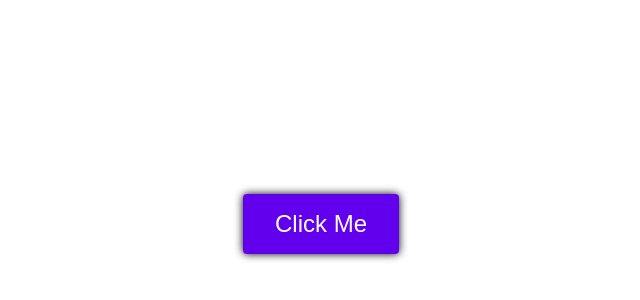
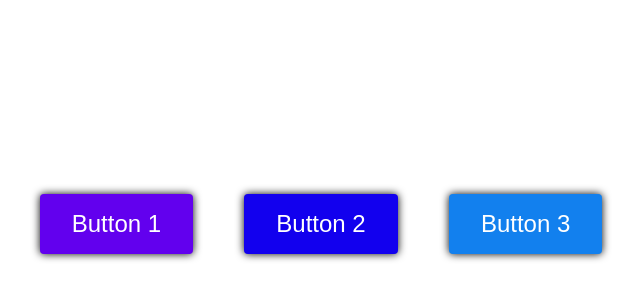
Before and after one commit to xspize/interaction-design, a React (Create React App) app: page /Week-3 in a window 1280 px wide. Shown: the part 176-476 px from the top of the page, without its empty margins (319-959 px from the left). Built offline with nearby package versions, Linux system fonts and the light colour scheme.

Commit message:
changes on Week 3/ App.js

```diff
--- a/src/App.js
+++ b/src/App.js
@@ -14,11 +14,11 @@ const Home = () => (
     <h1>Welcome to Interaction Design!</h1>
   <ul>
     <li>
-      <Link to="/Week-1">Week 1 |</Link>
+      <Link to="/Week-1">Week 1 | Loading Screen</Link>
       <br></br>
-      <Link to="/Week-2">Week 2 |</Link>
+      <Link to="/Week-2">Week 2 | Notification</Link>
       <br></br>
-      <Link to="/Week-3">Week 3 |</Link>
+      <Link to="/Week-3">Week 3 | Buttons </Link>
     </li>
   </ul>
 </nav>
--- a/src/components/Week3/Index.js
+++ b/src/components/Week3/Index.js
@@ -24,14 +24,18 @@ const StyledButton = styled.button`
 
 const Button = (props) => {
 
-    return <StyledButton color= "#6200ee"> Click Me </StyledButton>
+    const { children, color } = props;
+
+    return <StyledButton color= {color}> {children} </StyledButton>
 }
 
 const Week3 = () => {
     return (
     <StyledWrapper>
 
-        <Button />
+        <Button color= "#6200ee"> Button 1 </Button>
+        <Button color= "#1200ee"> Button 2 </Button>
+        <Button color= "#1280ee"> Button 3 </Button>
 
     </StyledWrapper>)
 };
```
